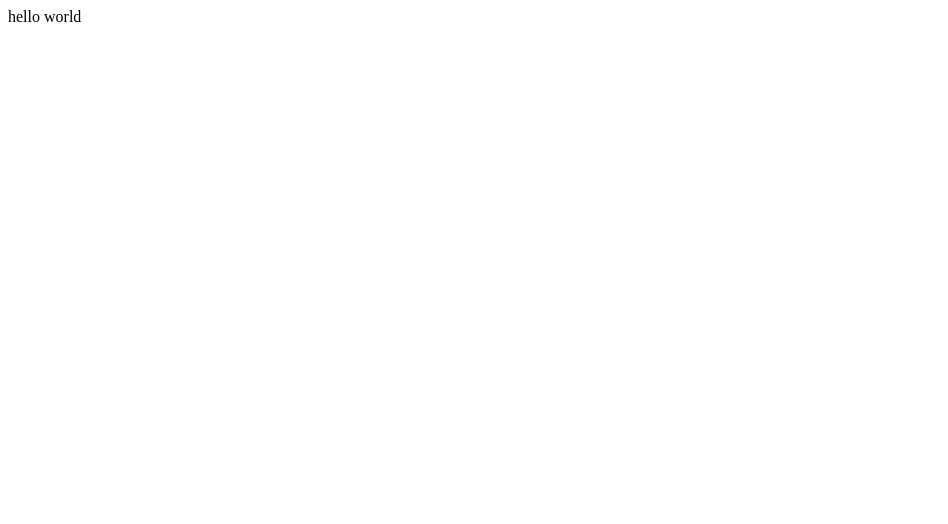
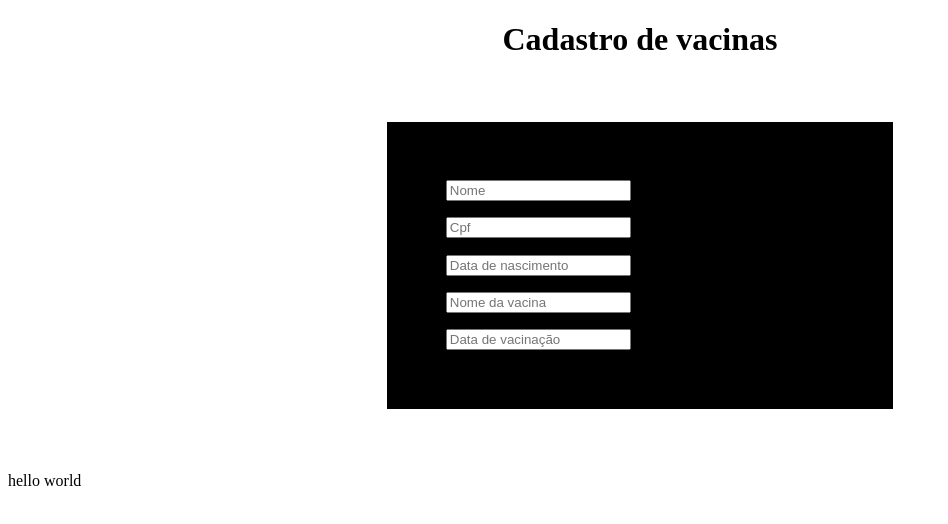
Before and after one commit to oPersuhn/Desafio, a website: page index.html in a window 1280 px wide. Shown: the whole page, without its empty margins (0-948 px from the left). Drawn offline with Linux system fonts and the light colour scheme.

Commit message:
commit de alteração dno html

```diff
--- a/index.html
+++ b/index.html
@@ -8,7 +8,24 @@
     </title>
 </head>
 <body>
+    <header>
+        <h1>Cadastro de vacinas</h1>
+    </header>
+    <section id="section-qst">
+        <form id="form-qst">
+            <input type="text" id="nome" class="input" placeholder="Nome">
+            <input type="text" id="cpf" class="input" placeholder="Cpf">
+            <input type="text" id="nascimento" class="input" placeholder="Data de nascimento">
+            <input type="text" id="nome-vacina" class="input" placeholder="Nome da vacina">
+            <input type="text" id="data-vacina" class="input" placeholder="Data de vacinação">
+        </form>
 
+    </section>
+    <section id="section-dados">
+        <div id="dados">
+            <ul id="lista"></ul>
+        </div>
+    </section>
     <script src="script.js"></script>
 </body>
 </html>
--- a/script.ts
+++ b/script.ts
@@ -1 +1 @@
-document.write("hello world")
+document.getElementById("nome")?.innerHTML
--- a/style.css
+++ b/style.css
@@ -0,0 +1,20 @@
+header{
+    text-align: center;
+}
+#section-qst{
+    margin-top: 5%;
+    margin-left: 30%;
+    margin-right: 30%;
+}
+#form-qst{
+    background-color: black;
+    padding: 10%;
+}
+.input{
+    margin: 2%;
+}
+#section-dados{
+    margin-top: 5%;
+    margin-left: 30%;
+    margin-right: 30%;
+}
```
